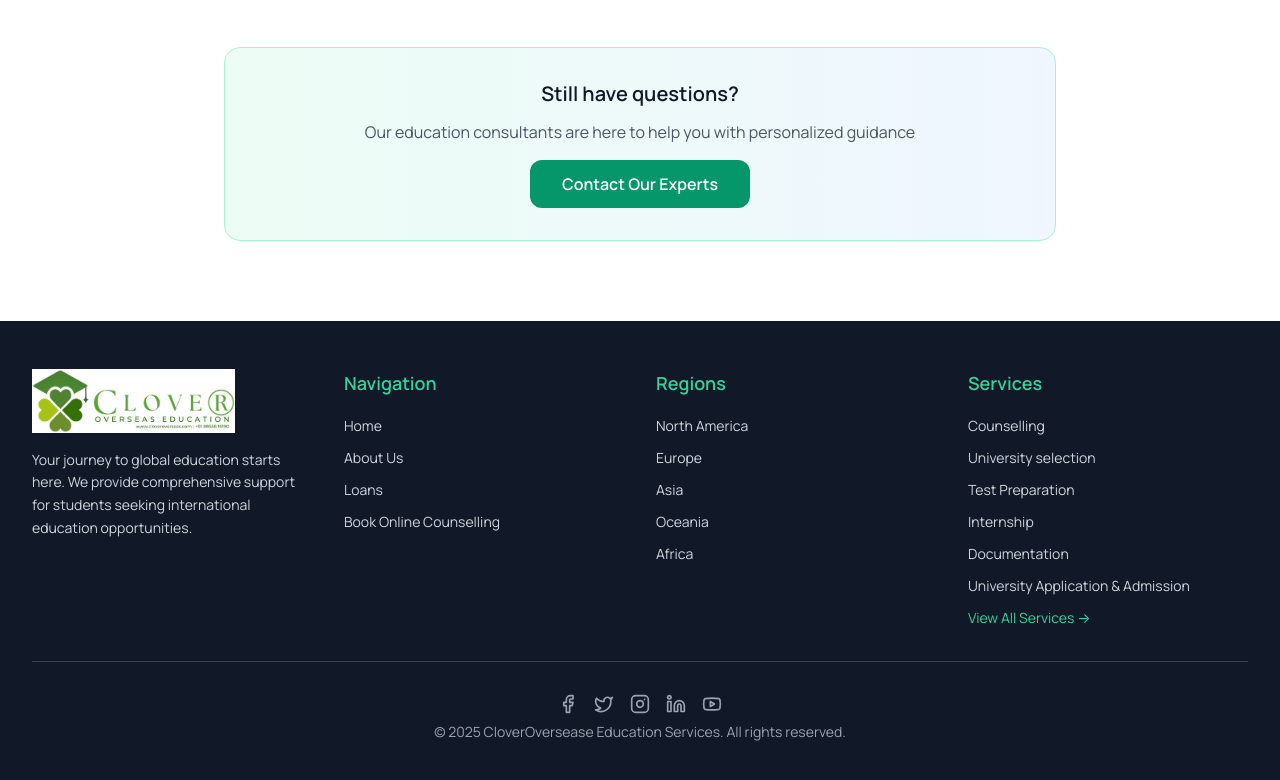
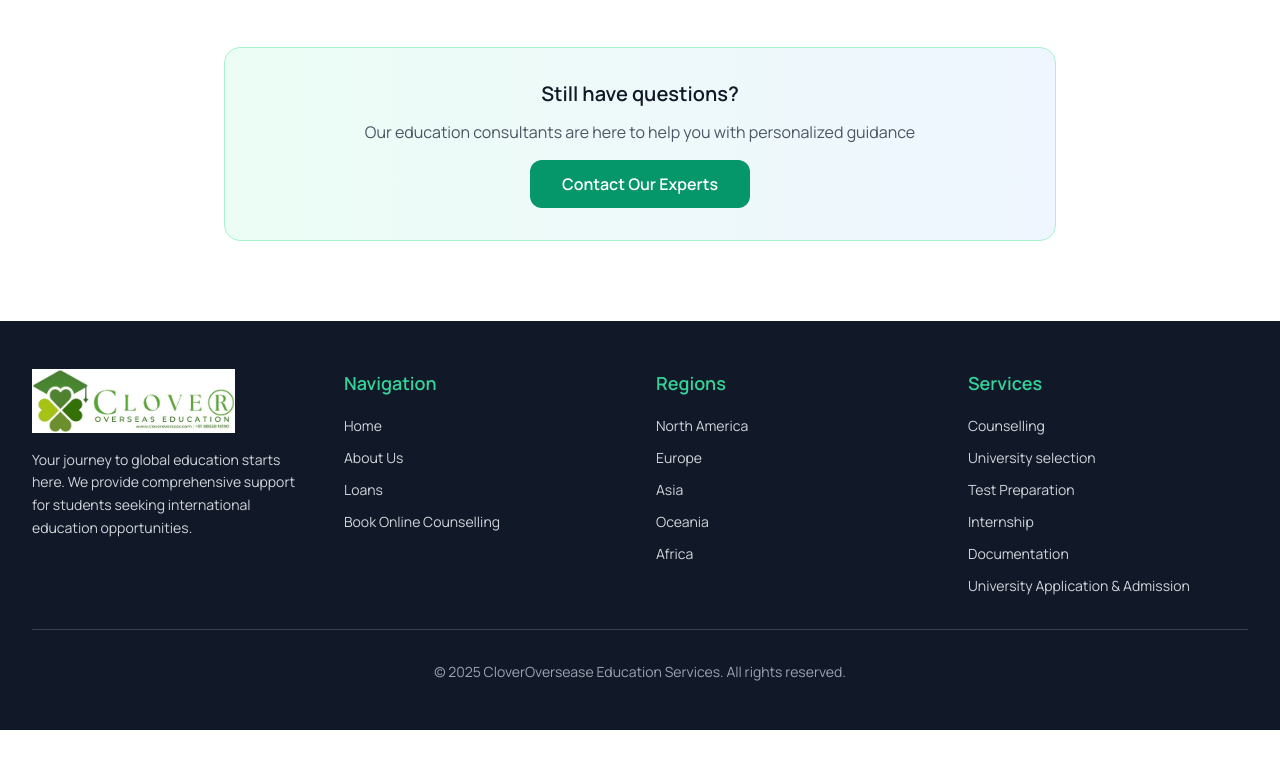
Before and after one commit to bala-guhan/clover, a React (Vite) app: page /usa in a window 1280 px wide. Shown: the part 3883-4663 px from the top of the page. After the commit the page ends 4613 px from the top, so only its background shows below. Built offline with nearby package versions, Linux system fonts and the light colour scheme.

Commit message:
fix changes

```diff
--- a/src/components/Footer.tsx
+++ b/src/components/Footer.tsx
@@ -1,4 +1,3 @@
-import { Facebook, Twitter, Instagram, Linkedin, Youtube } from 'lucide-react';
 
 export default function Footer() {
   const regions = [
@@ -20,14 +19,6 @@ export default function Footer() {
     'Travel Preparation',
     'Post Landing',
     'Scholarship'
-  ];
-
-  const socialLinks = [
-    { name: 'Facebook', icon: Facebook, href: '#' },
-    { name: 'Twitter', icon: Twitter, href: '#' },
-    { name: 'Instagram', icon: Instagram, href: '#' },
-    { name: 'LinkedIn', icon: Linkedin, href: '#' },
-    { name: 'YouTube', icon: Youtube, href: '#' }
   ];
 
   return (
@@ -90,13 +81,6 @@ export default function Footer() {
                   </a>
                 </li>
               ))}
-              {services.length > 6 && (
-                <li>
-                  <a href="/services" className="text-emerald-400 hover:text-emerald-300 transition-colors text-sm">
-                    View All Services →
-                  </a>
-                </li>
-              )}
             </ul>
           </div>
         </div>
@@ -104,21 +88,6 @@ export default function Footer() {
         {/* Social Media Links */}
         <div className="border-t border-gray-700 mt-8 pt-8">
           <div className="flex flex-col md:flex-col space-y-2 items-center">
-            <div className="flex space-x-4 mb-4 md:mb-0">
-              {socialLinks.map((social) => {
-                const Icon = social.icon;
-                return (
-                  <a
-                    key={social.name}
-                    href={social.href}
-                    className="text-gray-400 hover:text-emerald-400 transition-colors"
-                    aria-label={social.name}
-                  >
-                    <Icon className="h-5 w-5" />
-                  </a>
-                );
-              })}
-            </div>
 
             <div className="text-center md:text-right">
               <p className="text-gray-400 text-sm">
--- a/src/components/NavBar.tsx
+++ b/src/components/NavBar.tsx
@@ -35,12 +35,12 @@ export default function NavBar() {
               className="h-6 w-6 md:h-8 md:w-8 transition-transform duration-300 hover:rotate-12 hover:scale-110"
             />
             <div className='flex flex-row space-x-1 md:space-x-1'>
-                <span className={`text-lg md:text-4xl font-bold font-playfair flex items-center justify-center ${isHomepage ? 'text-white' : 'text-emerald-700'}`}>C</span>
-                <span className={`text-lg md:text-2xl font-bold font-playfair flex items-center justify-center ${isHomepage ? 'text-white' : 'text-emerald-700'}`}>L</span>
-                <span className={`text-lg md:text-2xl font-bold font-playfair flex items-center justify-center ${isHomepage ? 'text-white' : 'text-emerald-700'}`}>O</span>
-                <span className={`text-lg md:text-2xl font-bold font-playfair flex items-center justify-center ${isHomepage ? 'text-white' : 'text-emerald-700'}`}>V</span>
-                <span className={`text-lg md:text-2xl font-bold font-playfair flex items-center justify-center ${isHomepage ? 'text-white' : 'text-emerald-700'}`}>E</span>
-                <span className={`text-lg md:text-2xl font-bold font-playfair border rounded-full w-8 md:w-10 flex items-center justify-center ${isHomepage ? 'text-white border-white' : 'text-emerald-700 border-emerald-600'}`}>R</span>
+                <span className={`text-lg md:text-4xl font-bold font-playfair flex items-center justify-center ${isHomepage ? 'text-emerald-700' : 'text-emerald-700'}`}>C</span>
+                <span className={`text-lg md:text-2xl font-bold font-playfair flex items-center justify-center ${isHomepage ? 'text-emerald-700' : 'text-emerald-700'}`}>L</span>
+                <span className={`text-lg md:text-2xl font-bold font-playfair flex items-center justify-center ${isHomepage ? 'text-emerald-700' : 'text-emerald-700'}`}>O</span>
+                <span className={`text-lg md:text-2xl font-bold font-playfair flex items-center justify-center ${isHomepage ? 'text-emerald-700' : 'text-emerald-700'}`}>V</span>
+                <span className={`text-lg md:text-2xl font-bold font-playfair flex items-center justify-center ${isHomepage ? 'text-emerald-700' : 'text-emerald-700'}`}>E</span>
+                <span className={`text-lg md:text-2xl font-bold font-playfair border rounded-full w-8 md:w-10 flex items-center justify-center ${isHomepage ? 'text-emerald-700 border-emerald-700' : 'text-emerald-700 border-emerald-600'}`}>R</span>
             </div>
           </a>
 
@@ -50,11 +50,11 @@ export default function NavBar() {
               onMouseLeave={() => setActive(null)}
               className="relative rounded-full shadow-input flex justify-center space-x-8 px-8 py-6 text-sm"
             >
-              <a href="/" className={`${isHomepage ? 'text-white hover:text-emerald-100' : 'text-emerald-700 hover:text-emerald-600'} transition-colors cursor-pointer`}>
+              <a href="/" className={`${isHomepage ? 'text-emerald-700 hover:text-emerald-100' : 'text-emerald-700 hover:text-emerald-600'} transition-colors cursor-pointer`}>
                 Home
               </a>
 
-              <a href="/about" className={`${isHomepage ? 'text-white hover:text-emerald-100' : 'text-emerald-700 hover:text-emerald-600'} transition-colors cursor-pointer`}>
+              <a href="/about" className={`${isHomepage ? 'text-emerald-700 hover:text-emerald-100' : 'text-emerald-700 hover:text-emerald-600'} transition-colors cursor-pointer`}>
                 About Us
               </a>
 
@@ -89,15 +89,15 @@ export default function NavBar() {
                 </div>
               </MenuItem>
 
-              <a href="/internship" className={`${isHomepage ? 'text-white hover:text-emerald-100' : 'text-emerald-700 hover:text-emerald-600'} transition-colors cursor-pointer`}>
+              <a href="/internship" className={`${isHomepage ? 'text-emerald-700 hover:text-emerald-100' : 'text-emerald-700 hover:text-emerald-600'} transition-colors cursor-pointer`}>
                 Internship
               </a>
 
-              <a href="/loans" className={`${isHomepage ? 'text-white hover:text-emerald-100' : 'text-emerald-700 hover:text-emerald-600'} transition-colors cursor-pointer`}>
+              <a href="/loans" className={`${isHomepage ? 'text-emerald-700 hover:text-emerald-100' : 'text-emerald-700 hover:text-emerald-600'} transition-colors cursor-pointer`}>
                 Loans
               </a>
 
-              <a href="/counselling" className={`${isHomepage ? 'text-white hover:text-emerald-100' : 'text-emerald-700 hover:text-emerald-600'} transition-colors cursor-pointer`}>
+              <a href="/counselling" className={`${isHomepage ? 'text-emerald-700 hover:text-emerald-100' : 'text-emerald-700 hover:text-emerald-600'} transition-colors cursor-pointer`}>
                 Book Online Counselling
               </a>
             </nav>
@@ -117,7 +117,7 @@ export default function NavBar() {
             </a>
             <button
               onClick={() => setIsMobileMenuOpen(!isMobileMenuOpen)}
-              className={`p-2 rounded-lg transition-colors ${isHomepage ? 'text-white hover:bg-white/20' : 'text-emerald-900 hover:bg-emerald-50'}`}
+              className={`p-2 rounded-lg transition-colors ${isHomepage ? 'text-emerald-900 hover:bg-white/20' : 'text-emerald-900 hover:bg-emerald-50'}`}
             >
               <svg className="w-6 h-6" fill="none" stroke="currentColor" viewBox="0 0 24 24">
                 {isMobileMenuOpen ? (
--- a/src/components/ui/navbar-menu.tsx
+++ b/src/components/ui/navbar-menu.tsx
@@ -30,7 +30,7 @@ export const MenuItem = ({
     <div onMouseEnter={() => setActive(item)} className="relative ">
       <motion.p
         transition={{ duration: 0.3 }}
-        className={`cursor-pointer transition-colors ${isHomepage ? 'text-white hover:text-emerald-100' : 'text-emerald-700 hover:text-emerald-600'}`}
+        className={`cursor-pointer transition-colors ${isHomepage ? 'text-emerald-700 hover:text-emerald-100' : 'text-emerald-700 hover:text-emerald-600'}`}
       >
         {item}
       </motion.p>
--- a/src/data/regions-info.ts
+++ b/src/data/regions-info.ts
@@ -336,7 +336,7 @@ export const regionsData: RegionData[] = [
         flag: "🇳🇱",
         description: "The Netherlands offers world-class education with many English-taught programs and a multicultural environment. The country is known for its innovative approach to education and strong connections to European markets.",
         shortDescription: "World-class education with many English-taught programs, multicultural environment, and innovative approach to education.",
-        image: "/uni-stud-2hero.jpeg",
+        image: "/Neatherland.jpg",
         whyChoose: [
           "🎓 Home to top universities like University of Amsterdam & Delft University",
           "🌍 Many English-taught programs in multicultural environment",
@@ -367,7 +367,7 @@ export const regionsData: RegionData[] = [
         flag: "🇨🇭",
         description: "Switzerland offers excellent education with world-renowned universities and a focus on research and innovation. The country provides high-quality education in a beautiful, safe environment.",
         shortDescription: "Excellent education with world-renowned universities, focus on research and innovation in beautiful, safe environment.",
-        image: "/uni-stud-3hero.jpeg",
+        image: "/switzerland.jpeg",
         whyChoose: [
           "🎓 Home to world-renowned universities like ETH Zurich & University of Zurich",
           "🔬 Strong focus on research and innovation",
@@ -398,7 +398,7 @@ export const regionsData: RegionData[] = [
         flag: "🇸🇪",
         description: "Sweden offers high-quality education with a focus on innovation and sustainability. The country provides excellent research opportunities and a high standard of living for international students.",
         shortDescription: "High-quality education with focus on innovation and sustainability, excellent research opportunities and high standard of living.",
-        image: "/uni-stud-hero.jpeg",
+        image: "/Sweden.jpg",
         whyChoose: [
           "🎓 Home to top universities like KTH & Karolinska Institute",
           "🌍 Strong focus on innovation and sustainability",
@@ -429,7 +429,7 @@ export const regionsData: RegionData[] = [
         flag: "🇫🇷",
         description: "France offers world-class education with prestigious universities and a rich cultural heritage. The country provides excellent academic programs and strong connections to European and global markets.",
         shortDescription: "World-class education with prestigious universities, rich cultural heritage, and excellent academic programs.",
-        image: "/uni-stud-2hero.jpeg",
+        image: "/france.jpg",
         whyChoose: [
           "🎓 Home to prestigious universities like Sorbonne & École Polytechnique",
           "🌍 Rich cultural heritage and diverse academic programs",
@@ -460,7 +460,7 @@ export const regionsData: RegionData[] = [
         flag: "🇮🇹",
         description: "Italy offers excellent education with historic universities and a focus on arts, culture, and innovation. The country provides unique academic programs and a rich cultural experience.",
         shortDescription: "Excellent education with historic universities, focus on arts, culture, and innovation with unique academic programs.",
-        image: "/uni-stud-3hero.jpeg",
+        image: "/Italy.webp",
         whyChoose: [
           "🎓 Home to historic universities like University of Bologna & Sapienza",
           "🌍 Strong focus on arts, culture, and design",
@@ -491,7 +491,7 @@ export const regionsData: RegionData[] = [
         flag: "🇪🇸",
         description: "Spain offers quality education with a focus on culture, arts, and business. The country provides excellent academic programs and a vibrant lifestyle for international students.",
         shortDescription: "Quality education with focus on culture, arts, and business, excellent academic programs and vibrant lifestyle.",
-        image: "/uni-stud-hero.jpeg",
+        image: "/Spain.webp",
         whyChoose: [
           "🎓 Home to top universities like University of Barcelona & Complutense",
           "🌍 Strong focus on culture, arts, and business",
@@ -522,7 +522,7 @@ export const regionsData: RegionData[] = [
         flag: "🇵🇱",
         description: "Poland offers high-quality education with affordable tuition fees and a growing economy. The country provides excellent academic programs and strong connections to European markets.",
         shortDescription: "High-quality education with affordable tuition fees, growing economy, and strong European market connections.",
-        image: "/uni-stud-hero.jpeg",
+        image: "/poland.webp",
         whyChoose: [
           "🎓 Home to top universities like University of Warsaw & Jagiellonian University",
           "💰 Very affordable tuition fees compared to Western Europe",
@@ -553,7 +553,7 @@ export const regionsData: RegionData[] = [
         flag: "🇭🇺",
         description: "Hungary offers quality education with affordable costs and a rich cultural heritage. The country provides excellent academic programs and a welcoming environment for international students.",
         shortDescription: "Quality education with affordable costs, rich cultural heritage, and welcoming environment for international students.",
-        image: "/uni-stud-2hero.jpeg",
+        image: "/hungary.jpg",
         whyChoose: [
           "🎓 Home to top universities like Eötvös Loránd University & Budapest University",
           "💰 Affordable education and living costs",
@@ -584,7 +584,7 @@ export const regionsData: RegionData[] = [
         flag: "🇫🇮",
         description: "Finland offers world-class education with a focus on innovation and technology. The country provides excellent academic programs and a high standard of living for international students.",
         shortDescription: "World-class education with focus on innovation and technology, excellent academic programs and high standard of living.",
-        image: "/uni-stud-3hero.jpeg",
+        image: "/Finland.jpg",
         whyChoose: [
           "🎓 Home to top universities like University of Helsinki & Aalto University",
           "🔬 Strong focus on innovation and technology",
@@ -615,7 +615,7 @@ export const regionsData: RegionData[] = [
         flag: "🇩🇰",
         description: "Denmark offers high-quality education with a focus on innovation and sustainability. The country provides excellent academic programs and a high standard of living.",
         shortDescription: "High-quality education with focus on innovation and sustainability, excellent academic programs and high standard of living.",
-        image: "/uni-stud-hero.jpeg",
+        image: "/Denmark.jpg",
         whyChoose: [
           "🎓 Home to top universities like University of Copenhagen & Technical University of Denmark",
           "🌍 Strong focus on innovation and sustainability",
@@ -646,7 +646,7 @@ export const regionsData: RegionData[] = [
         flag: "🇨🇾",
         description: "Cyprus offers quality education with English as the primary language and a Mediterranean lifestyle. The country provides excellent academic programs and a welcoming environment.",
         shortDescription: "Quality education with English as primary language, Mediterranean lifestyle, and welcoming environment for international students.",
-        image: "/uni-stud-2hero.jpeg",
+        image: "/Cyprus.webp",
         whyChoose: [
           "🎓 Home to universities like University of Cyprus & European University Cyprus",
           "🌍 English-speaking environment with Mediterranean culture",
@@ -677,7 +677,7 @@ export const regionsData: RegionData[] = [
         flag: "🇱🇹",
         description: "Lithuania offers quality education with affordable costs and a growing economy. The country provides excellent academic programs and strong connections to European markets.",
         shortDescription: "Quality education with affordable costs, growing economy, and strong European market connections.",
-        image: "/uni-stud-3hero.jpeg",
+        image: "/Luthuania.png",
         whyChoose: [
           "🎓 Home to top universities like Vilnius University & Kaunas University of Technology",
           "💰 Very affordable education and living costs",
@@ -708,7 +708,7 @@ export const regionsData: RegionData[] = [
         flag: "🇧🇬",
         description: "Bulgaria offers quality education with very affordable costs and a rich cultural heritage. The country provides excellent academic programs and a welcoming environment.",
         shortDescription: "Quality education with very affordable costs, rich cultural heritage, and welcoming environment for international students.",
-        image: "/uni-stud-hero.jpeg",
+        image: "/Bulgaria.jpg",
         whyChoose: [
           "🎓 Home to universities like Sofia University & Technical University of Sofia",
           "💰 Very affordable education and living costs",
@@ -739,7 +739,7 @@ export const regionsData: RegionData[] = [
         flag: "🇦🇹",
         description: "Austria offers high-quality education with a focus on arts, culture, and innovation. The country provides excellent academic programs and a high standard of living.",
         shortDescription: "High-quality education with focus on arts, culture, and innovation, excellent academic programs and high standard of living.",
-        image: "/uni-stud-2hero.jpeg",
+        image: "/Austria.webp",
         whyChoose: [
           "🎓 Home to top universities like University of Vienna & Vienna University of Technology",
           "🌍 Strong focus on arts, culture, and music",
@@ -770,7 +770,7 @@ export const regionsData: RegionData[] = [
         flag: "🇨🇿",
         description: "Czech Republic offers quality education with affordable costs and a rich cultural heritage. The country provides excellent academic programs and a welcoming environment for international students.",
         shortDescription: "Quality education with affordable costs, rich cultural heritage, and welcoming environment for international students.",
-        image: "/uni-stud-3hero.jpeg",
+        image: "/Czech Republic.jpg",
         whyChoose: [
           "🎓 Home to top universities like Charles University & Czech Technical University",
           "💰 Very affordable education and living costs",
--- a/src/pages/Homepage.tsx
+++ b/src/pages/Homepage.tsx
@@ -233,7 +233,7 @@ export default function HomePage() {
     const faqs = [
         {
             question: "How long does the application process take?",
-            answer: "The complete application process typically takes 6-12 months, depending on the country and university. We provide a detailed timeline during your initial counselling session."
+            answer: "Depending on the country and university. We provide a detailed timeline during your initial counselling session."
         },
         {
             question: "Do you help with visa applications?",
@@ -466,7 +466,7 @@ export default function HomePage() {
                         <div className="flex items-center justify-center gap-4 mb-6">
                             <FaDollarSign className="w-12 h-12 text-white" />
                             <h2 className="text-3xl md:text-4xl font-bold text-white">
-                                Ron Destino Loans
+                                Ron Destino
                             </h2>
                         </div>
                         <p className="text-xl text-emerald-100 max-w-4xl mx-auto leading-relaxed">
--- a/src/pages/Loans.tsx
+++ b/src/pages/Loans.tsx
@@ -7,7 +7,8 @@ import PopperButton from '../components/popper-button';
 export default function Loans() {
     const handleApplyLoan = () => {
         console.log('Apply for Education Loan clicked!');
-        // Add navigation logic here
+        // Redirect to counselling page and scroll to form section
+        window.location.href = '/counselling#counselling-form';
     };
 
     return (
```
Also changed, not shown: public/switzerland.jpeg (added).
